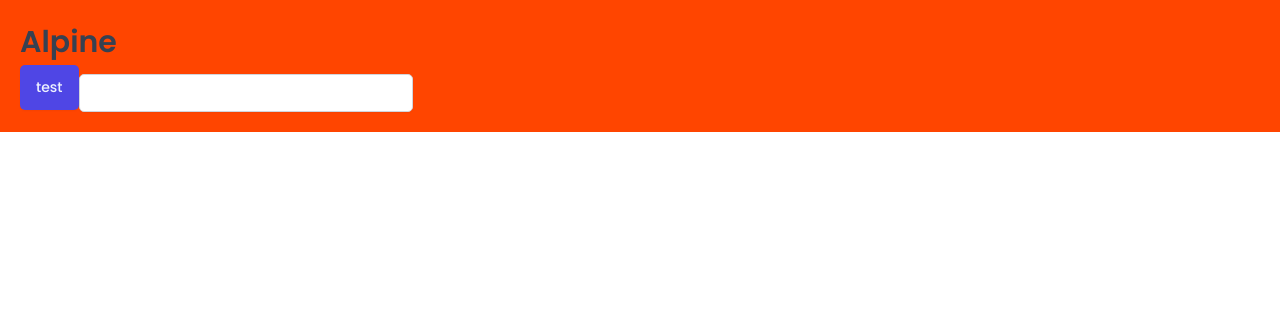
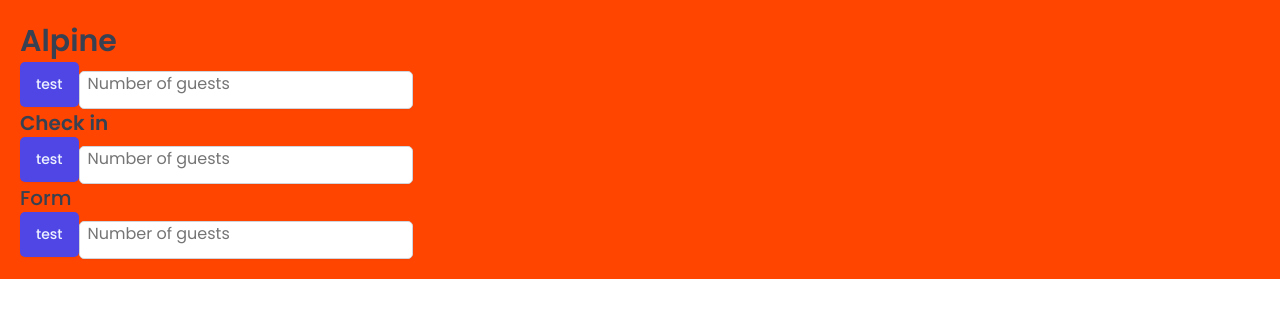
Before and after one commit to EdmondNeziraj/alpine, a React (Create React App) app: page / in a window 1280 px wide. Shown: the top 318 px of the page. Built offline with nearby package versions, Linux system fonts and the light colour scheme; a web font is replaced by a local one.

Commit message:
implemented some reusable components for headings

```diff
--- a/src/App.js
+++ b/src/App.js
@@ -2,11 +2,8 @@
 import GlobalStyles from "./styles/GlobalStyles";
 import Button from "./ui/Button";
 import Input from "./ui/Input";
+import Heading from "./ui/Heading";
 
-const H1 = styled.h1`
-  font-size: 30px;
-  font-weight: 600;
-`;
 
 const StyledApp = styled.main`
   background-color: orangered;
@@ -18,9 +15,17 @@
     <>
       <GlobalStyles />
       <StyledApp>
-        <H1>Alpine</H1>
+        <Heading as="h1">Alpine</Heading>
         <Button>test</Button>
-        <Input></Input>
+        <Input type="Number" placeholder="Number of guests"/>
+
+        <Heading as="h2">Check in</Heading>
+        <Button>test</Button>
+        <Input type="Number" placeholder="Number of guests"/>
+
+        <Heading as="h3">Form</Heading>
+        <Button>test</Button>
+        <Input type="Number" placeholder="Number of guests"/>
       </StyledApp>
     </>
   );
--- /dev/null
+++ b/src/ui/Heading.jsx
@@ -0,0 +1,30 @@
+import { styled, css } from "styled-components";
+
+
+
+const Heading = styled.h1`
+  ${(props) =>
+        props.as === "h1" &&
+        css`
+        font-size: 3rem;
+        font-weight: 600;
+    `}
+
+    ${(props) =>
+        props.as === "h2" &&
+        css`
+        font-size: 2rem;
+        font-weight: 600;
+    `}
+
+    ${(props) =>
+        props.as === "h3" &&
+        css`
+        font-size: 2rem;
+        font-weight: 500;
+    `}
+
+    line-height:1.4;
+`;
+
+export default Heading;
```
